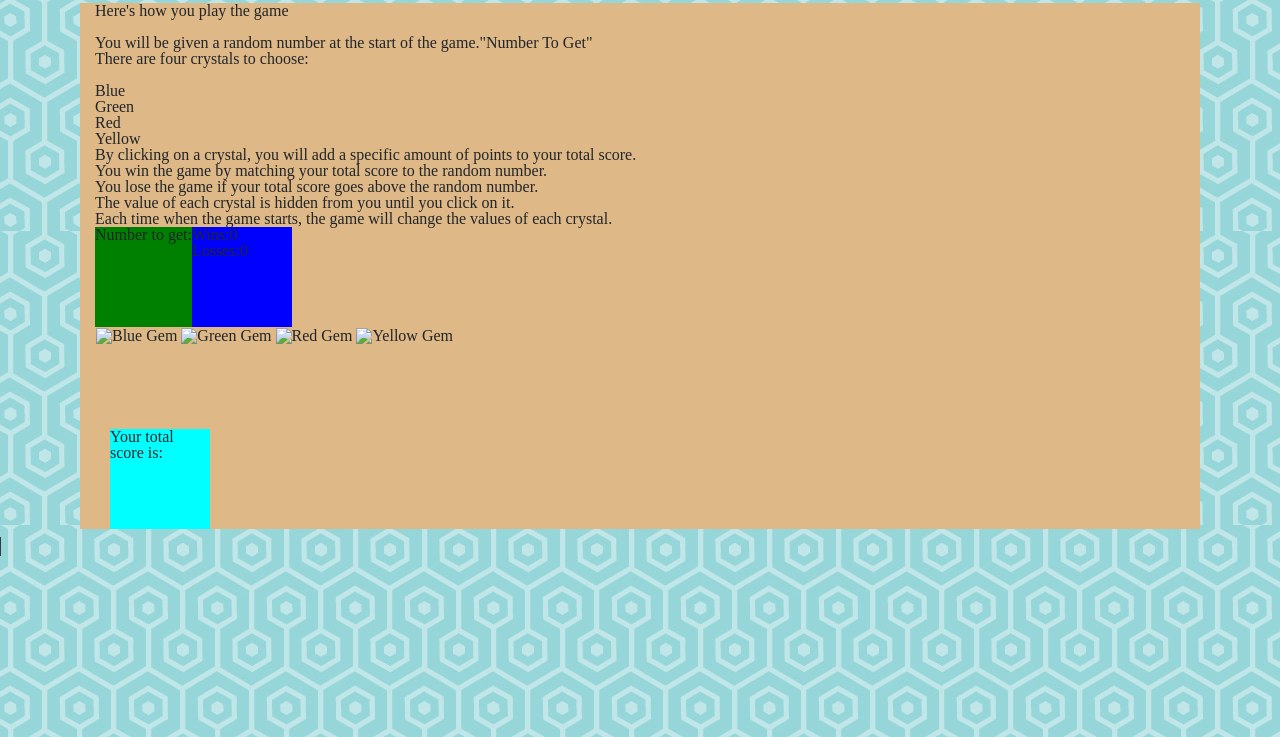
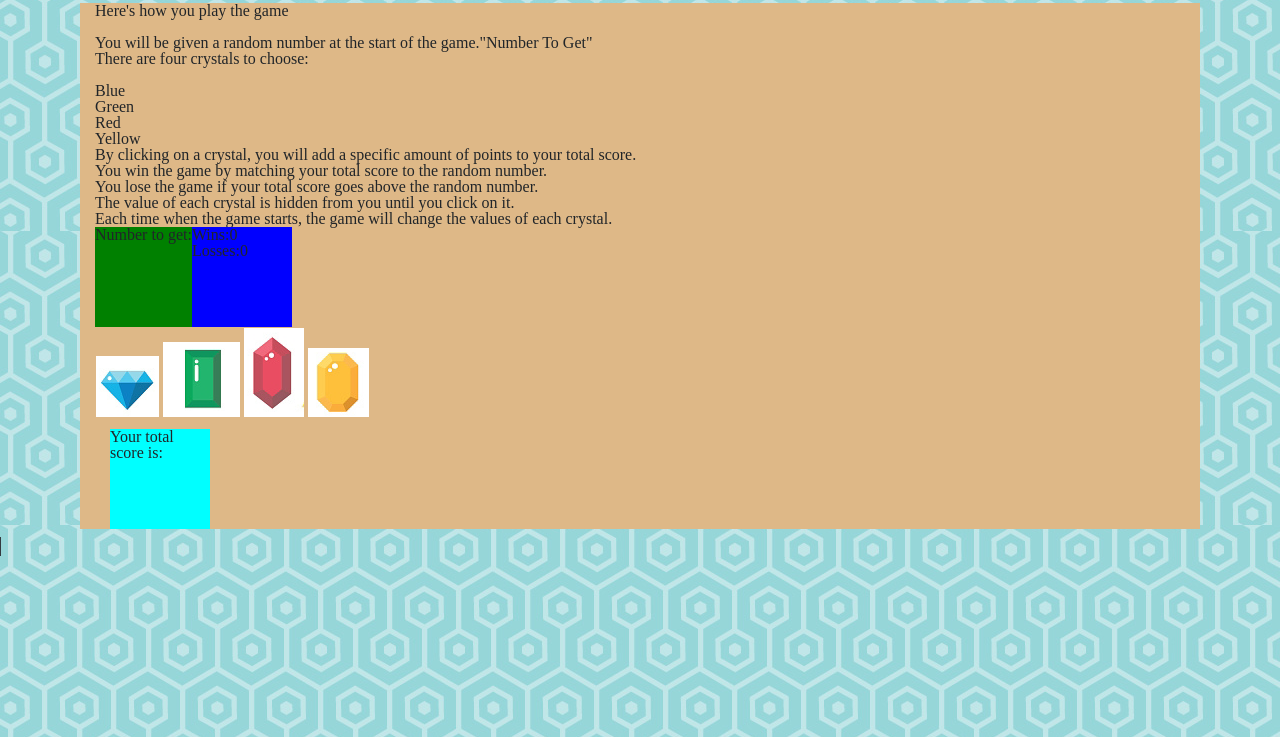
Before and after one commit to helenkhoda2019/crystal-game, a plain HTML site: page index.html in a window 1280 px wide. Shown: the part 63-800 px from the top of the page. Drawn offline with nearby package versions, Linux system fonts and the light colour scheme; files that its build step writes are made by us from their sources; files whose address does not match are found by name.

Commit message:
fixing paths

```diff
--- a/index.html
+++ b/index.html
@@ -9,8 +9,8 @@
     <title>Document</title>
     <link rel="stylesheet" href="https://stackpath.bootstrapcdn.com/bootstrap/4.3.1/css/bootstrap.min.css"
         integrity="sha384-ggOyR0iXCbMQv3Xipma34MD+dH/1fQ784/j6cY/iJTQUOhcWr7x9JvoRxT2MZw1T" crossorigin="anonymous">
-    <link rel="stylesheet" type="text/css" href="../assets/css/reset.css">
-    <link rel="stylesheet" type="text/css" href="../assets/css/style.css">
+    <link rel="stylesheet" type="text/css" href="./assets/css/reset.css">
+    <link rel="stylesheet" type="text/css" href="./assets/css/style.css">
 
 
 </head>
@@ -70,16 +70,16 @@
                                     <div class="gems">
 
 
-                                        <img src="../assets/images/blue.png" class=gemImage id="one" alt="Blue Gem">
+                                        <img src="./assets/images/blue.png" class=gemImage id="one" alt="Blue Gem">
 
 
-                                        <img src="../assets/images/green.png" class=gemImage id="two" alt="Green Gem">
+                                        <img src="./assets/images/green.png" class=gemImage id="two" alt="Green Gem">
 
 
-                                        <img src="../assets/images/red.png" class=gemImage id="three" alt="Red Gem">
+                                        <img src="./assets/images/red.png" class=gemImage id="three" alt="Red Gem">
 
 
-                                        <img src="../assets/images/yellow.png" class=gemImage id="four"
+                                        <img src="./assets/images/yellow.png" class=gemImage id="four"
                                             alt="Yellow Gem">
 
                                     </div>
```
Also changed, not shown: assets/css/reset.css (renamed from css/reset.css), assets/css/style.css (renamed from css/style.css), assets/images/background.png (renamed from images/background.png), assets/images/blue.png (renamed from images/blue.png), assets/images/green.png (renamed from images/green.png), assets/images/red.png (renamed from images/red.png), assets/images/yellow.png (renamed from images/yellow.png), assets/javascript/games.js (renamed from javascript/games.js).
